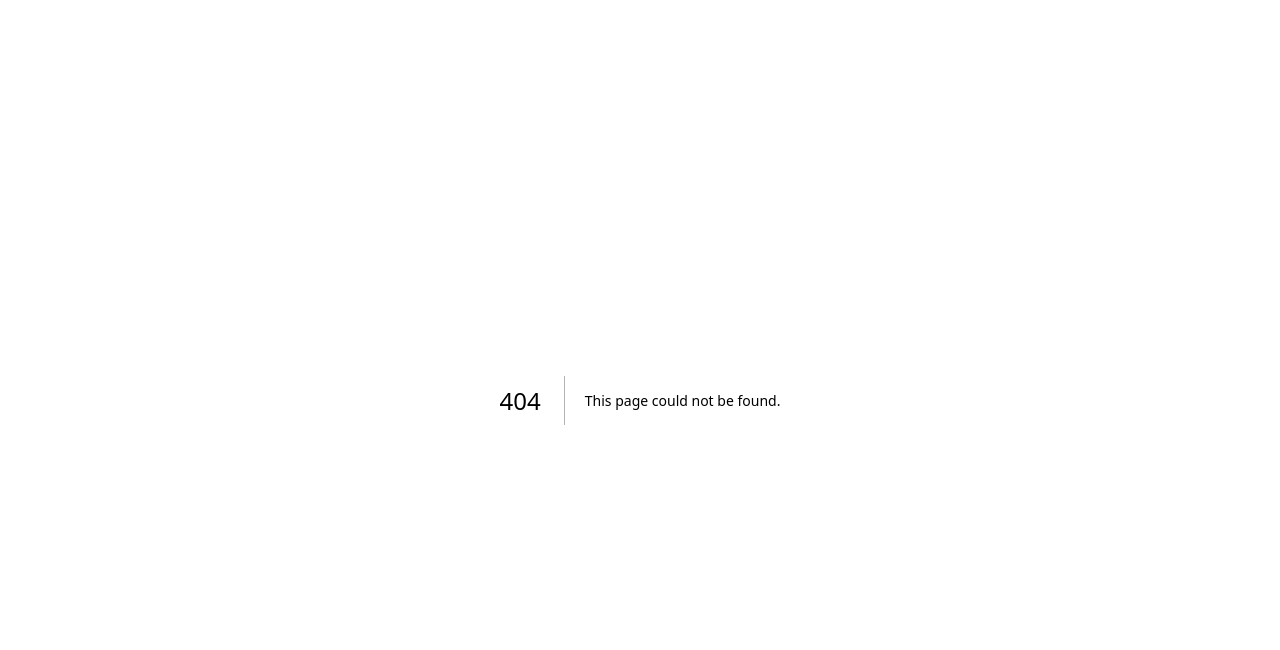
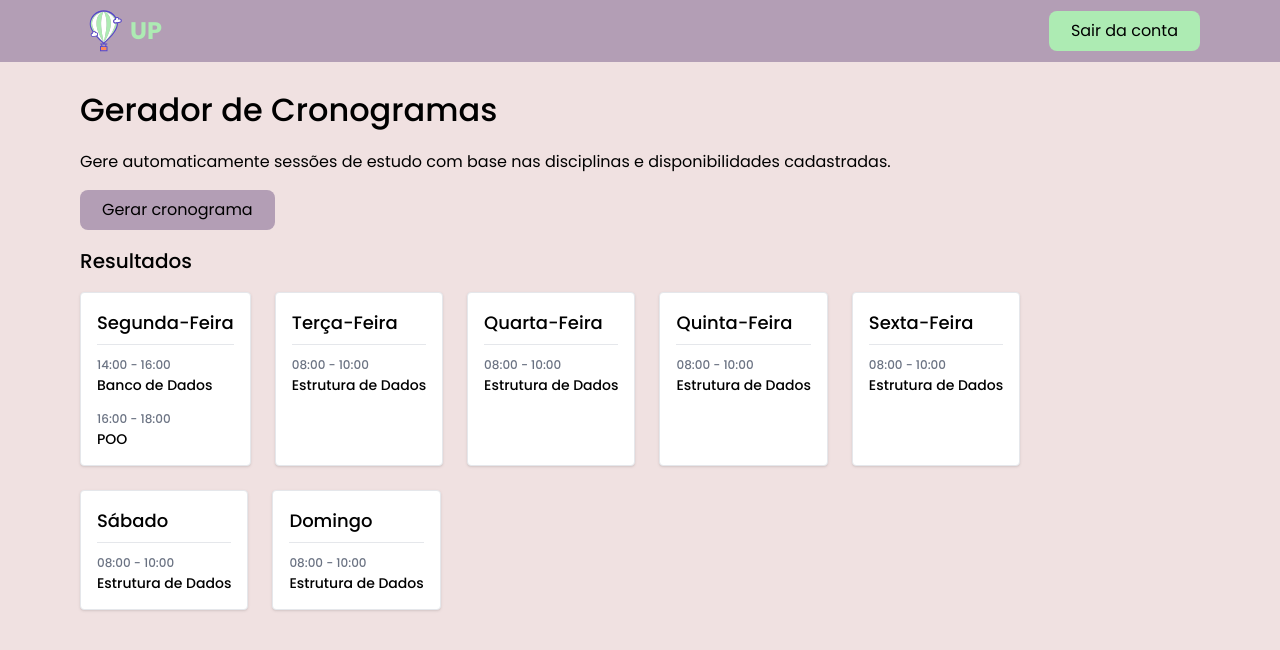
Before and after one commit to souza-luiza/UP, a Next.js app in the folder up-front/: page /cronograma in a window 1280 px wide. Before the commit this address had no page. Shown: the top 650 px of the page. Built offline with nearby package versions, Linux system fonts and the light colour scheme.

Commit message:
Página do gerador de cronograma
Estática por enquanto.

```diff
--- /dev/null
+++ b/up-front/src/app/cronograma/page.tsx
@@ -0,0 +1,101 @@
+import Button from "../../components/Button";
+import Logo from "../../components/Logo";
+import CardCronograma from "@/components/CardCronograma";
+
+export default function Cronogramas() {
+    const cronogramaExemplo = [
+        {
+            day: "Segunda-feira",
+            sessions: [
+                { time: "14:00 - 16:00", subject: "Banco de Dados" },
+                { time: "16:00 - 18:00", subject: "POO" }
+            ]
+        },
+        {
+            day: "Terça-feira",
+            sessions: [
+                { time: "08:00 - 10:00", subject: "Estrutura de Dados" }
+            ]
+        },
+        {
+            day: "Quarta-feira",
+            sessions: [
+                { time: "08:00 - 10:00", subject: "Estrutura de Dados" }
+            ]
+        },
+        {
+            day: "Quinta-feira",
+            sessions: [
+                { time: "08:00 - 10:00", subject: "Estrutura de Dados" }
+            ]
+        },
+        {
+            day: "Sexta-feira",
+            sessions: [
+                { time: "08:00 - 10:00", subject: "Estrutura de Dados" }
+            ]
+        },
+        {
+            day: "Sábado",
+            sessions: [
+                { time: "08:00 - 10:00", subject: "Estrutura de Dados" }
+            ]
+        },
+        {
+            day: "Domingo",
+            sessions: [
+                { time: "08:00 - 10:00", subject: "Estrutura de Dados" }
+            ]
+        }
+    ];
+
+    return(
+        <div className="flex min-h-screen flex-col">
+            <header className="flex w-full bg-primary py-1.5 px-1 md:px-20 justify-between items-center">
+
+                <Logo primaryColor={false}/>
+
+                <nav className="flex gap-4 items-center">
+                    <Button variant="secondary">
+                    Sair da conta
+                    </Button>
+                </nav>
+
+            </header>
+
+            <main className="flex flex-col p-6 gap-4 md:px-20">
+                <h2 className="text-h2 text-black font-semibold">Gerador de Cronogramas</h2>
+                <p className="text-p">
+                    Gere automaticamente sessões de estudo com base nas disciplinas e disponibilidades cadastradas.
+                </p>
+                <div>
+                    <Button>
+                        Gerar cronograma
+                    </Button>
+                </div>
+
+                <h4 className="text-h4 text-black font-semibold">Resultados</h4>
+
+                {cronogramaExemplo.length === 0 ? (
+                    <p className="text-p">
+                        Nenhum cronograma gerado ainda.
+                    </p>
+                ) : (
+
+                    <div className="flex flex-wrap items-stretch gap-6 flex-col md:flex-row self-stretch">
+                        {cronogramaExemplo.map((item, index) => (
+                            <CardCronograma
+                                key={index}
+                                day={item.day ?? ''}
+                                sessions={item.sessions}
+                            />
+                        ))}
+                    </div>
+
+                )}
+
+            </main>
+
+        </div>
+    )
+}
```
